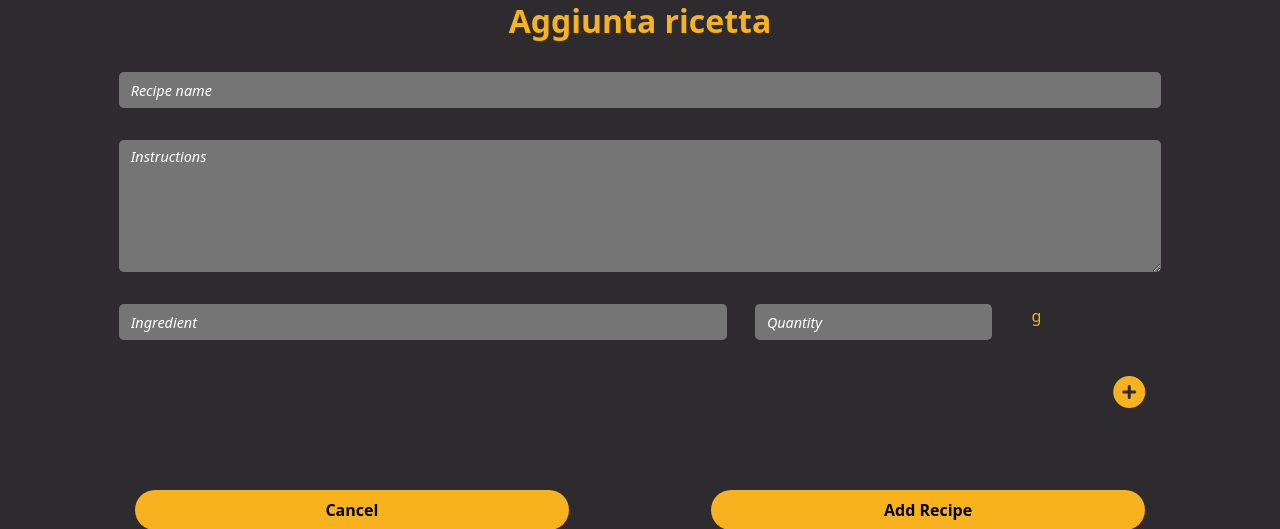
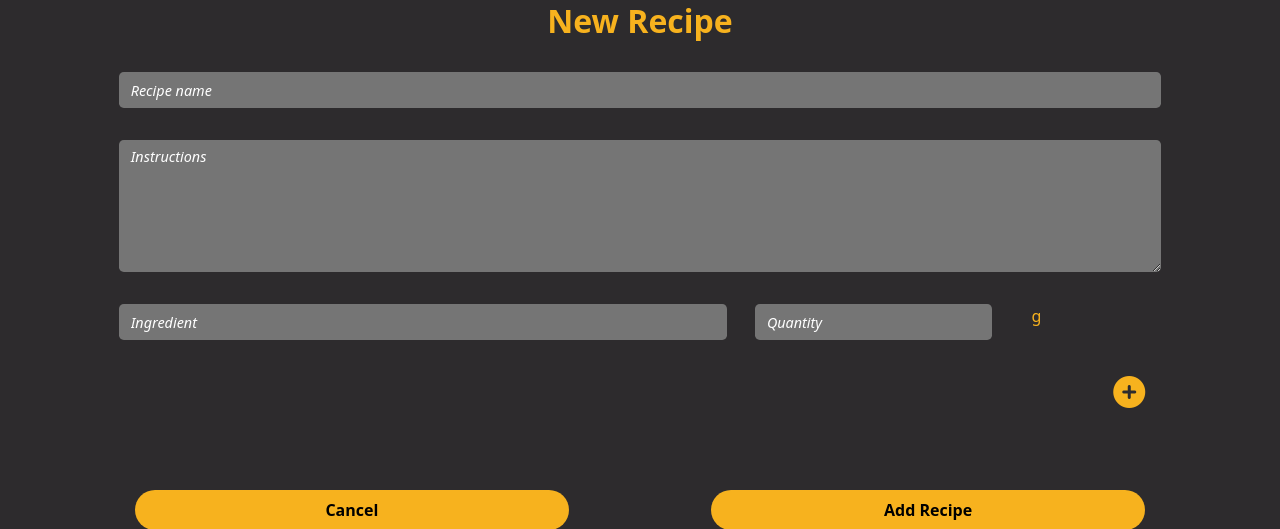
Before and after one commit to nicolo-mn/CuisineConnect, a PHP site: page /newrecipe in a window 1280 px wide. Shown: the part 78-607 px from the top of the page. Run offline with PHP 8.4, Linux system fonts and the light colour scheme.

Commit message:
traduzione nuova ricetta

```diff
--- a/htdocs/view/newrecipe.php
+++ b/htdocs/view/newrecipe.php
@@ -1,4 +1,4 @@
-<h2 class="d-none d-md-block text-secondary text-center mb-5 fw-bold">Aggiunta ricetta</h2>
+<h2 class="text-secondary text-center mb-5 fw-bold">New Recipe</h2>
 <div class="row mb-5 mx-0">
     <form action="#" id="recipe-form" class="col-md-10 mx-auto d-flex flex-column gap-5">
         <input type="text" class="form-control bg-dark border-0 rounded-3 text-white" id="nome" placeholder="Recipe name" />
```
